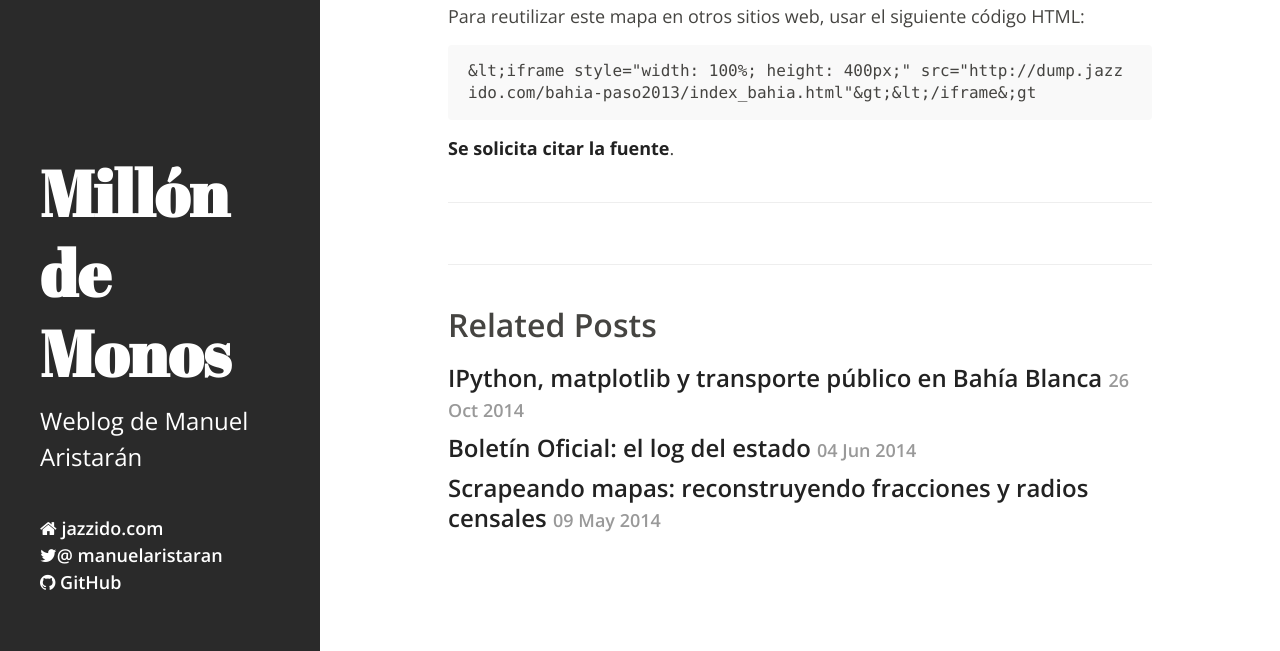
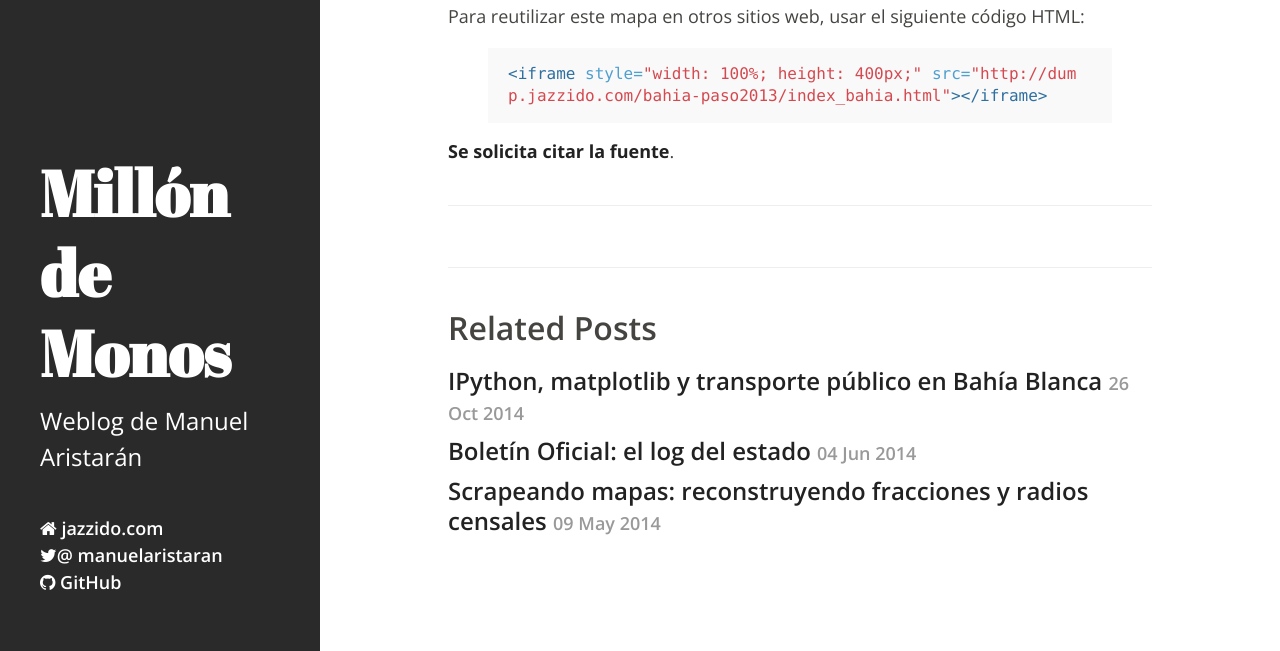
Before and after one commit to jazzido/jazzido.github.io, a Jekyll site: the page built from _posts/2013-08-17-resultados-paso-2013-en-bahia-blanca.md, in a window 1280 px wide and 900 px high, scrolled down 598 px, cut to the strip 249-900 px from the top of the window. Built offline with Jekyll 4.4.1, drawn with Linux system fonts in a browser that asks for light colours; nearby versions of some CDN libraries; Markdown is read by kramdown in place of the engine named in the settings; comment, search, counter and statistics services are not loaded.

Commit message:
Update 2013-08-17-resultados-paso-2013-en-bahia-blanca.md

````diff
--- a/_posts/2013-08-17-resultados-paso-2013-en-bahia-blanca.md
+++ b/_posts/2013-08-17-resultados-paso-2013-en-bahia-blanca.md
@@ -16,9 +16,9 @@ Aprovechando ese trabajo, elaboré esa misma visualización para el partido de B
 
 Para reutilizar este mapa en otros sitios web, usar el siguiente código HTML:
 
-```
-&lt;iframe style="width: 100%; height: 400px;" src="http://dump.jazzido.com/bahia-paso2013/index_bahia.html"&gt;&lt;/iframe&;gt
-```
+{% highlight html %}
+<iframe style="width: 100%; height: 400px;" src="http://dump.jazzido.com/bahia-paso2013/index_bahia.html"></iframe>
+{% endhighlight %}
 
 **Se solicita citar la fuente**.
 
````
